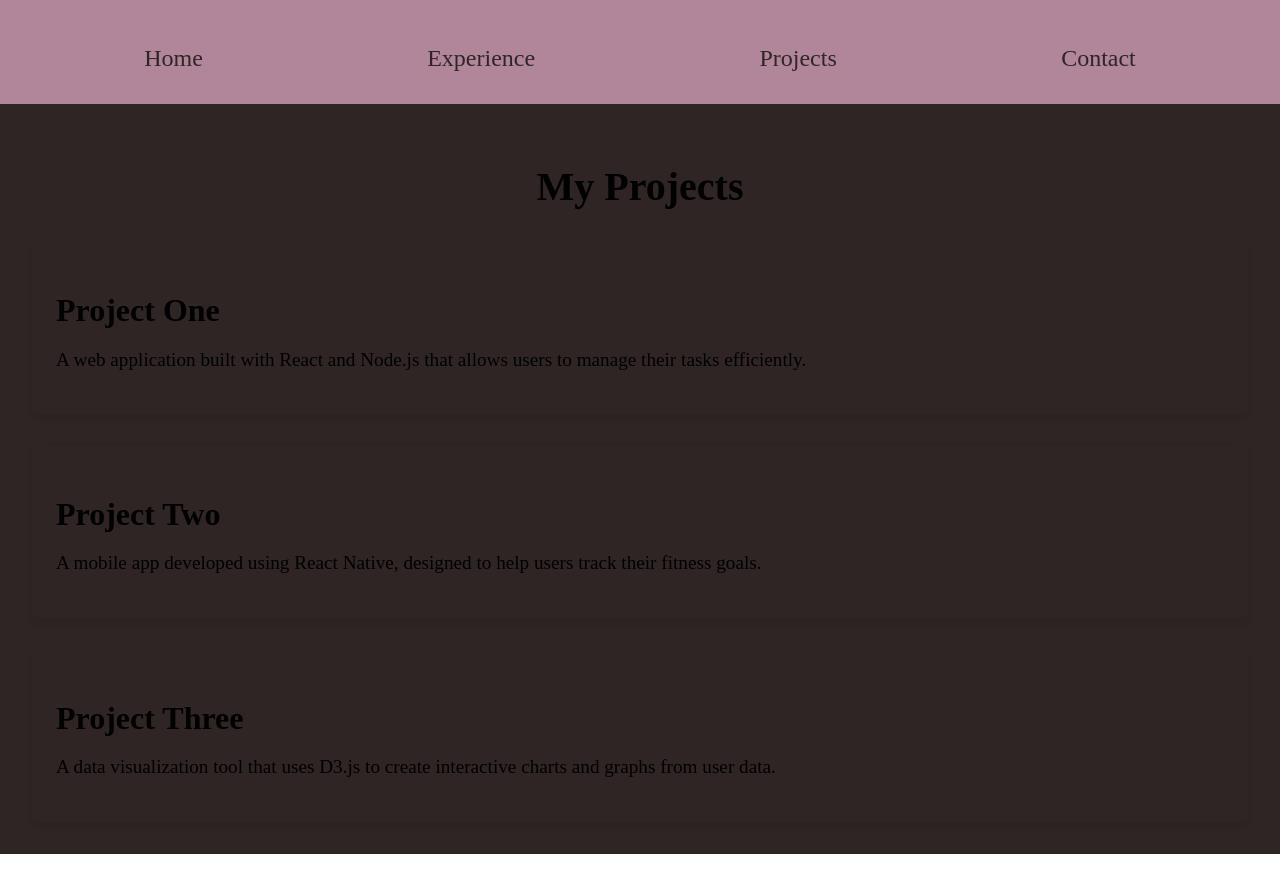
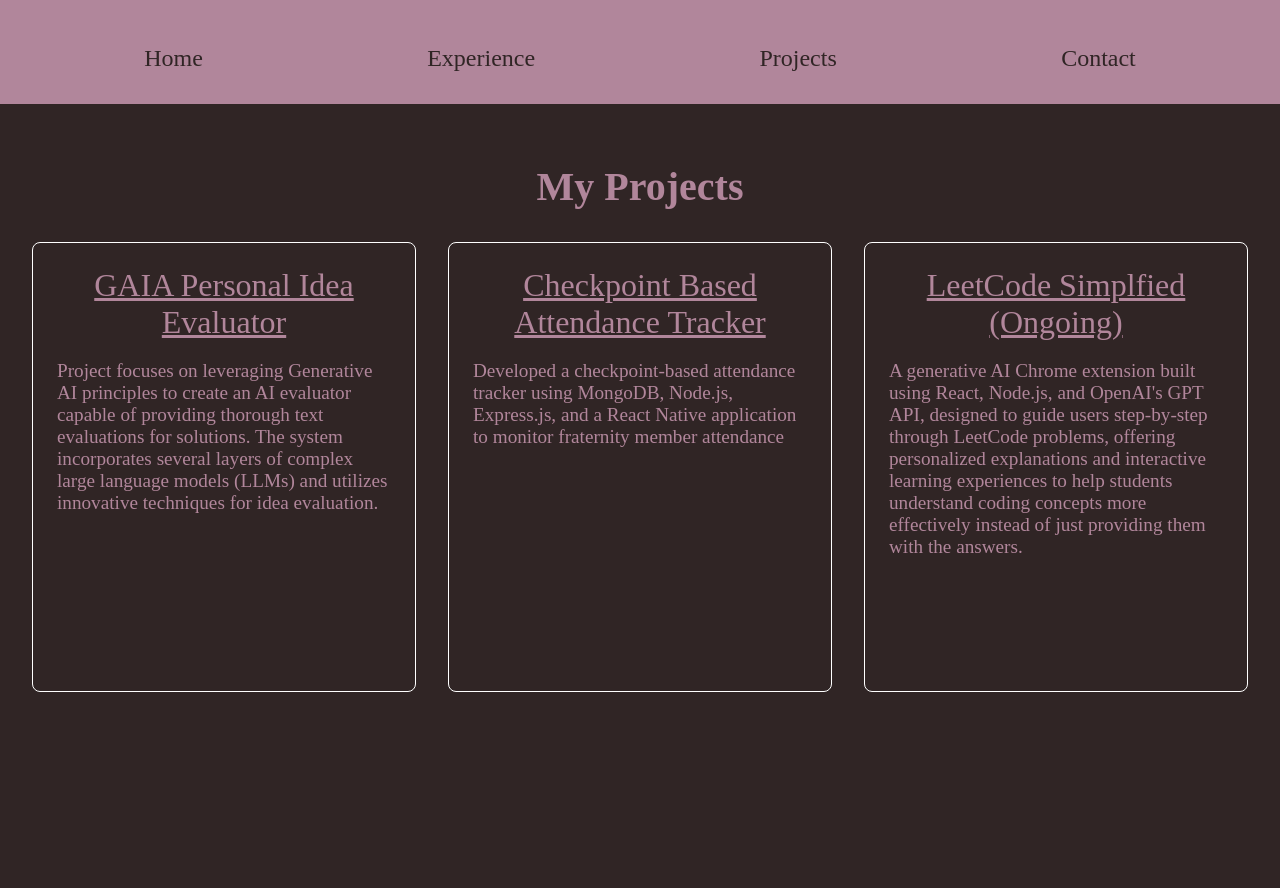
Before and after one commit to ethanmathw/personal-website, a React (Vite) app in the folder portfolio/: page /projects in a window 1280 px wide. Before the commit the page ends 854 px from the top, so only its background shows below. Built offline with nearby package versions, Linux system fonts and the light colour scheme; a web font is replaced by a local one.

Commit message:
finished projects page

```diff
--- a/portfolio/src/pages/Projects/Projects.jsx
+++ b/portfolio/src/pages/Projects/Projects.jsx
@@ -7,23 +7,23 @@ function Projects() {
       <h1 className={styles.title}>My Projects</h1>
       <div className={styles.projectList}>
         <div className={styles.projectItem}>
-          <h2>Project One</h2>
+          <a href = "https://github.com/ethanmathw/GAIA-Personal-Idea-Evaluator">GAIA Personal Idea Evaluator</a>
           <p>
-            A web application built with React and Node.js that allows users to manage their tasks efficiently.
+            Project focuses on leveraging Generative AI principles to create an AI evaluator capable of providing thorough text evaluations for solutions. The system incorporates several layers of complex large language models (LLMs) and utilizes innovative techniques for idea evaluation.
           </p>
         </div>
 
         <div className={styles.projectItem}>
-          <h2>Project Two</h2>
+          <a href = "https://github.com/ethanmathw">Checkpoint Based Attendance Tracker</a>
           <p>
-            A mobile app developed using React Native, designed to help users track their fitness goals.
+            Developed a checkpoint-based attendance tracker using MongoDB, Node.js, Express.js, and a React Native application to monitor fraternity member attendance
           </p>
         </div>
 
         <div className={styles.projectItem}>
-          <h2>Project Three</h2>
+          <a href = " https://github.com/ethanmathw/leecode_simplified">LeetCode Simplfied (Ongoing)</a>
           <p>
-            A data visualization tool that uses D3.js to create interactive charts and graphs from user data.
+          A generative AI Chrome extension built using React, Node.js, and OpenAI's GPT API, designed to guide users step-by-step through LeetCode problems, offering personalized explanations and interactive learning experiences to help students understand coding concepts more effectively instead of just providing them with the answers.
           </p>
         </div>
       </div>
--- a/portfolio/src/pages/Projects/Projects.module.css
+++ b/portfolio/src/pages/Projects/Projects.module.css
@@ -1,7 +1,8 @@
 .projectsContainer {
     padding: 2rem;
+    height: 90vh;
     background-color: var(--brown-color); /* Background color for the projects section */
-    color: var(--primary-color); /* Text color for the section */
+    color: var(--pink-color); /* Text color for the section */
     font-family: var(--font-family-primary); /* Font family for consistency */
   }
 
@@ -14,21 +15,25 @@
 
   .projectList {
     display: flex;
-    flex-direction: column;
+    flex-direction: row;
     gap: 2rem; /* Space between project items */
   }
 
   .projectItem {
     background-color: var(--white-color); /* White background for each project */
     padding: 1.5rem;
+    border: 1px solid white; /* Adds a subtle shadow */
     border-radius: 8px;
-    box-shadow: 0 4px 8px rgba(0, 0, 0, 0.1); /* Adds a subtle shadow */
+    height: 50vh;
+    width: 30vw;
   }
 
-  .projectItem h2 {
+  .projectItem a {
     font-size: 2rem;
     margin-bottom: 1rem;
     color: var(--primary-color);
+    text-align: center;
+    display:flex;
   }
 
   .projectItem p {
```
